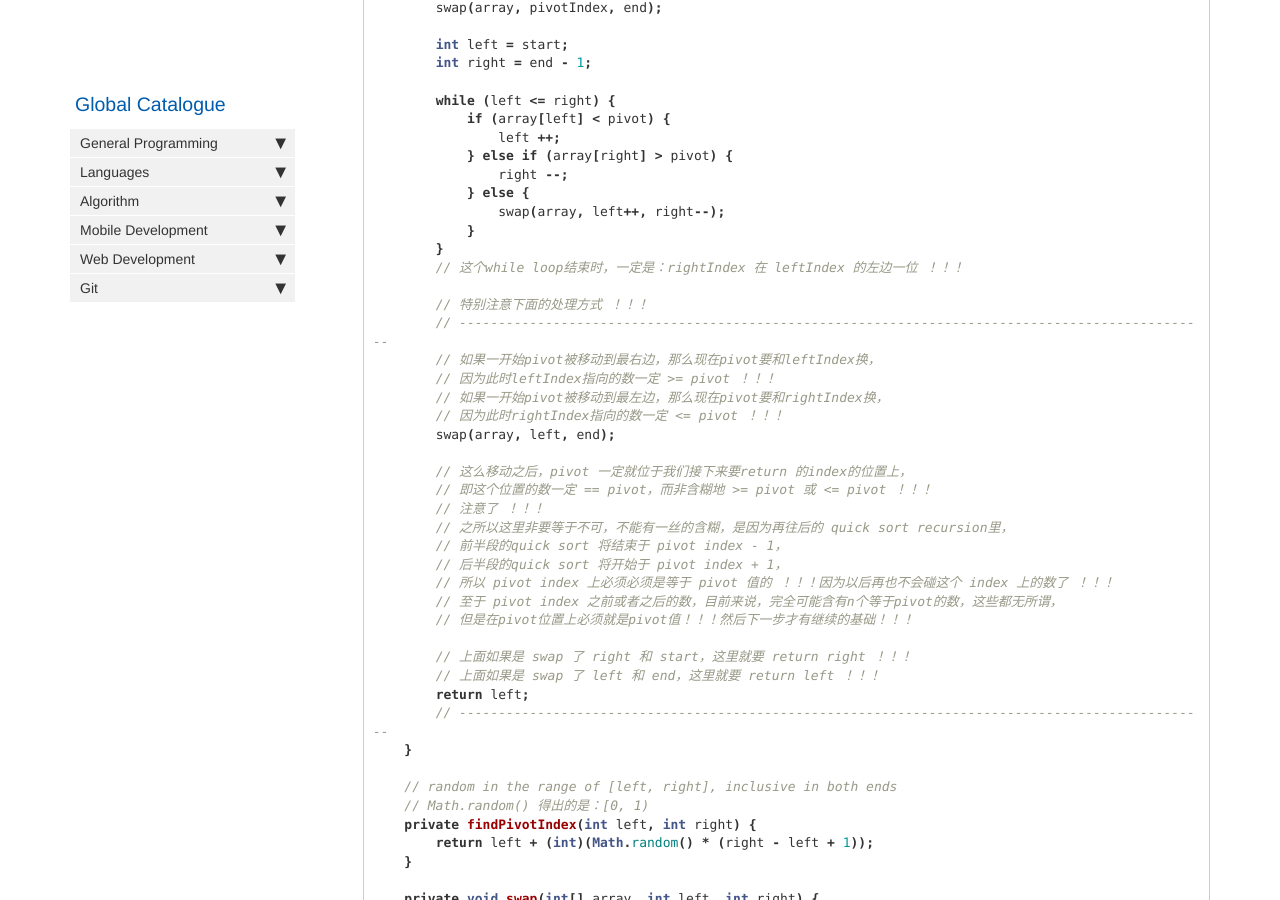
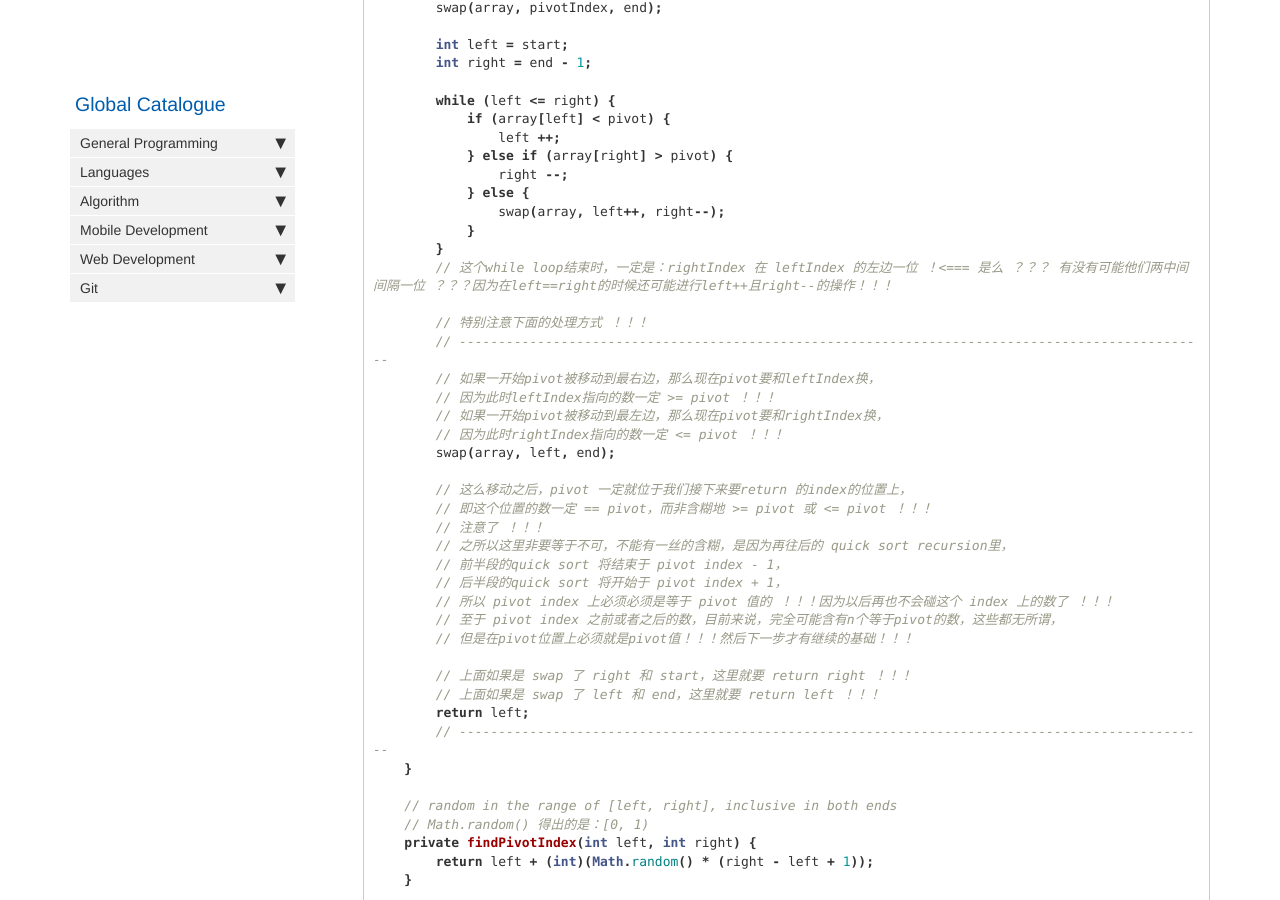
Before and after one commit to HungryOrc/hungryorc.github.io, a Jekyll site: the page built from pages/algorithm/algorithm_quick_sort.md, in a window 1280 px wide and 900 px high, scrolled down 2890 px. Built offline with Jekyll 4.4.1, drawn with Linux system fonts in a browser that asks for light colours; nearby versions of some CDN libraries; comment, search, counter and statistics services are not loaded.

Commit message:
Update algorithm_quick_sort.md

```diff
--- a/pages/algorithm/algorithm_quick_sort.md
+++ b/pages/algorithm/algorithm_quick_sort.md
@@ -145,7 +145,7 @@ public class QuickSort {
                 swap(array, left++, right--);
             }
         }
-        // 这个while loop结束时，一定是：rightIndex 在 leftIndex 的左边一位 ！！！
+        // 这个while loop结束时，一定是：rightIndex 在 leftIndex 的左边一位 ！<=== 是么 ？？？ 有没有可能他们两中间间隔一位 ？？？因为在left==right的时候还可能进行left++且right--的操作！！！
 
         // 特别注意下面的处理方式 ！！！
         // ------------------------------------------------------------------------------------------------
```
